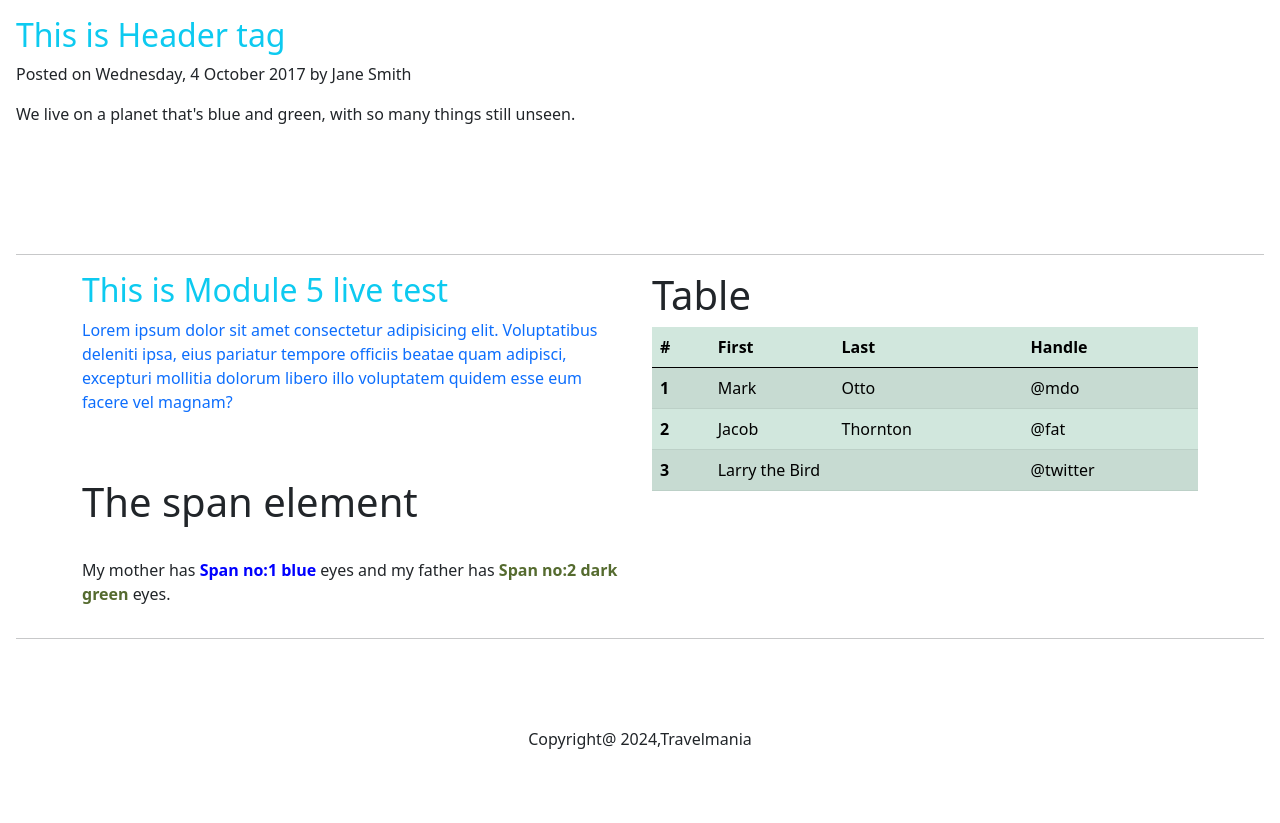
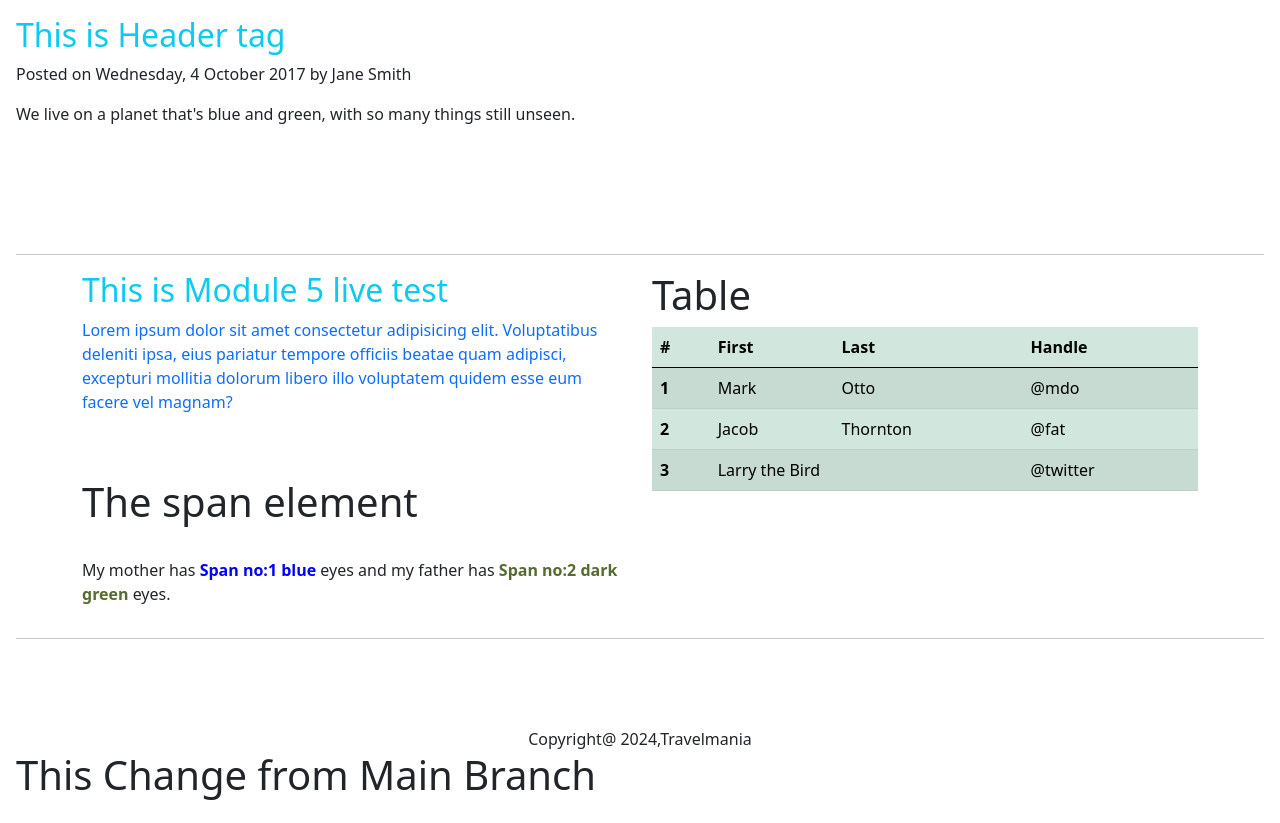
Before and after one commit to MD-SHAHED-RAHMAN/Module-5_Live_Test, a plain HTML site: page Index.html in a window 1280 px wide. Before the commit the page ends 800 px from the top, so only its background shows below. Drawn offline with nearby package versions, Linux system fonts and the light colour scheme.

Commit message:
Changes from main branch

```diff
--- a/Index.html
+++ b/Index.html
@@ -100,7 +100,7 @@
 
 
 
-
+<h1>This Change from Main Branch</h1>
 
 
         <script src="https://cdn.jsdelivr.net/npm/bootstrap@5.0.2/dist/js/bootstrap.bundle.min.js" integrity="sha384-MrcW6ZMFYlzcLA8Nl+NtUVF0sA7MsXsP1UyJoMp4YLEuNSfAP+JcXn/tWtIaxVXM" crossorigin="anonymous"></script>
```
